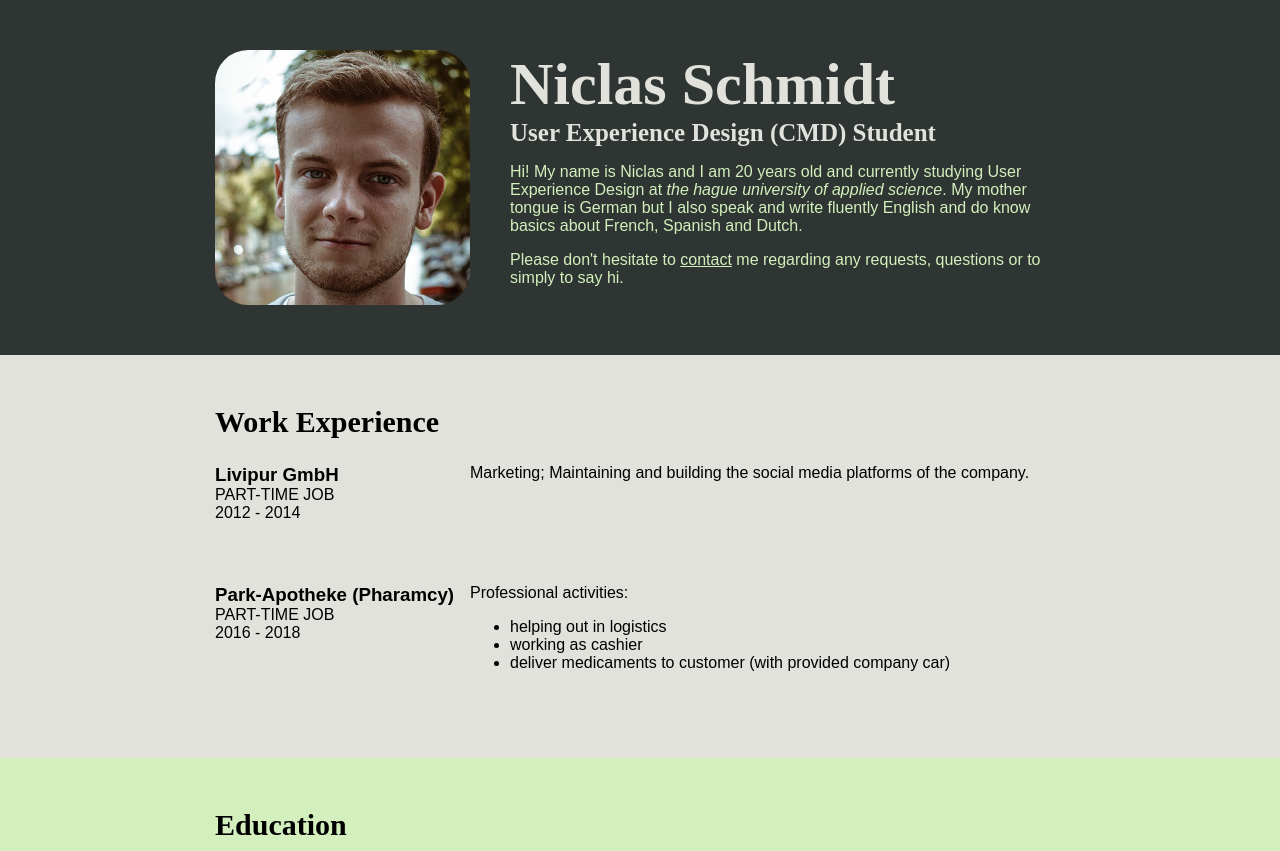
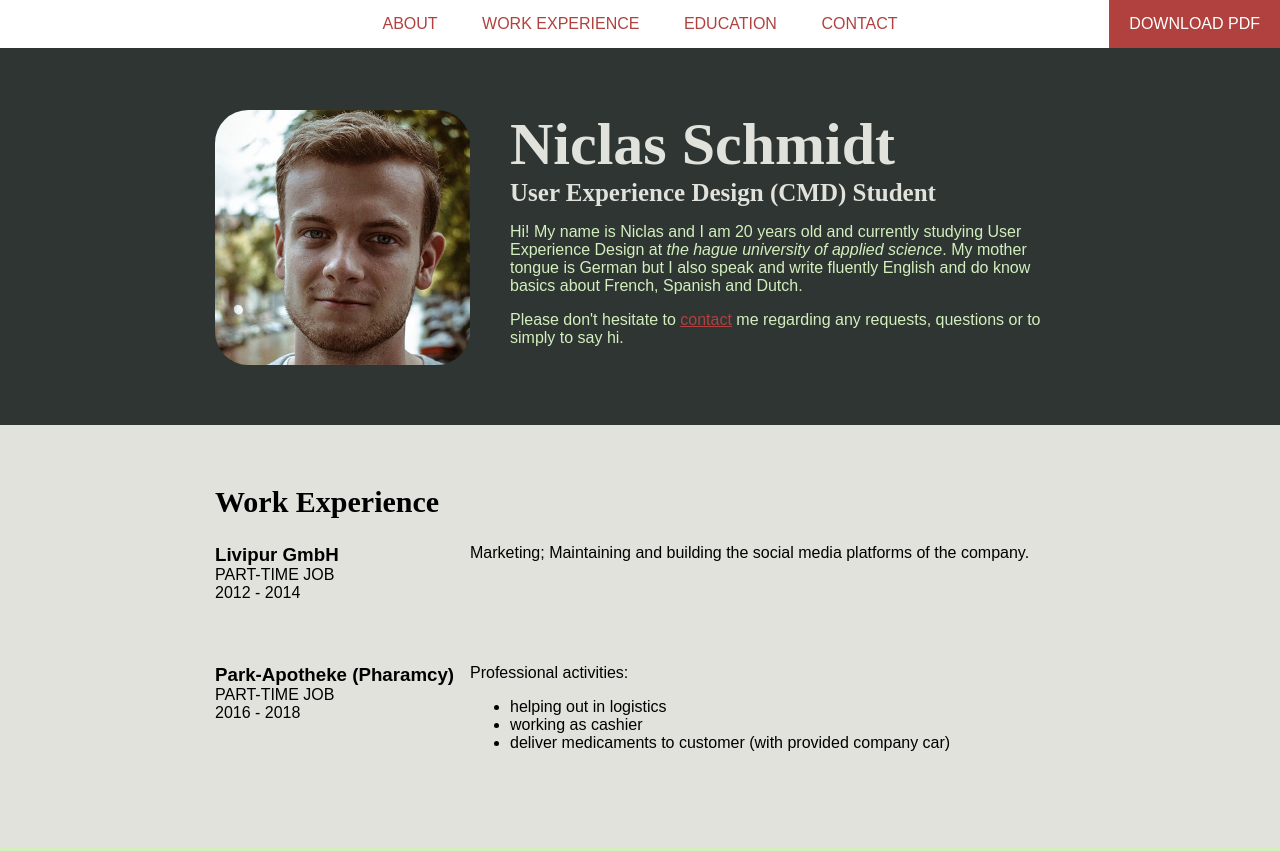
Before and after one commit to UXDSkillslab1718/3-css-essential-training-1-2-resume-files-claptom, a plain HTML site: page index.html in a window 1280 px wide. Shown: the top 851 px of the page. Drawn offline with Linux system fonts and the light colour scheme; a web font is replaced by a local one.

Commit message:
Assignment 2 (CSS E.T. 2)
These are the changes of the second assignment (chapter) of the second coding challenge.

```diff
--- a/css/style.css
+++ b/css/style.css
@@ -1,7 +1,7 @@
 /* color pattern
 -------------------------
-#2E3532 - black
-#8B2635 - red
+#2E3532 - black - red
+#B0413E
 #E0E2DB - white
 #D2D4C8 - white/pastel
 #D3EFBD - tea green
@@ -39,16 +39,16 @@ h2{
   margin-top: 0;
 }
 a{
-  color: #D3EFBD;
+  color: #B0413E;
 }
 a:hover{
   text-decoration: none;
-  color: #8B2635;
+  color: #D2D4C8;
 }
 .content-wrap{
   max-width: 950px;
   margin: 0 auto;
-  padding: 50px;
+  padding: 60px 50px;
   overflow: auto;
 }
 .col-narrow{
@@ -64,6 +64,15 @@ a:hover{
 .uppercase{
   text-transform: uppercase;
 }
+.btn{
+  text-decoration: none;
+
+  background: #B0413E;
+  color: white;
+  /* padding: 10px; */
+  display: inline-block;
+  float: left;
+}
 
 /* Header and Footer
 -------------------------*/
@@ -72,6 +81,10 @@ header, footer{
   color: #E0E2DB;
 }
 /* header */
+header{
+  padding-top: 50px;
+  position: relative;
+}
 header .col-wide{
     padding-left: 40px;
 }
@@ -80,7 +93,11 @@ header .col-narrow{
 }
 .profile-img{
   border-radius: 13%;
-  /* margin-top: 30px; */
+}
+.download{
+  position: absolute;
+  bottom: 0;
+  right: 0px;
 }
 header h1, header h2{
   margin: 0;
@@ -99,7 +116,7 @@ footer {
 .contact-info a{
   padding: 10px;
   display: inline-block;
-  /* text-decoration: none; */
+
 }
 footer .content-wrap{
   padding-bottom: 5px;
@@ -108,6 +125,23 @@ footer .content-wrap{
   margin: 40px auto 0;
   display: inline-block;
 }
+/* Navigation
+-------------------------*/
+nav {
+  text-align: center;
+  background: white;
+  position: fixed;
+  top: 0;
+  width: 100%;
+}
+nav a{
+  display: inline-block;
+  padding: 15px 20px;
+  text-decoration: none;
+  text-transform: uppercase;
+  font-weight: 1000px;
+}
+
 /* Work Experience
 -------------------------*/
 .work{
--- a/index.html
+++ b/index.html
@@ -9,7 +9,14 @@
 </head>
 <body>
     <!-- // Intro -->
-    <header>
+    <header id="about">
+      <nav>
+        <a href="#about">About</a>
+        <a href="#work">Work Experience</a>
+        <a href="#education">Education</a>
+        <a href="#contact">Contact</a>
+        <a href="resume.pdf" class="btn download" download>Download PDF</a>
+      </nav>
       <div class="content-wrap">
         <img class="profile-img col-narrow" src="images/portrait.jpeg" alt="Niclas Schmdit">
         <div class="col-wide">
@@ -26,11 +33,12 @@
           <p>Please don't hesitate to <a href="#contact">contact</a> me regarding any requests, questions or to simply to say hi.</p>
         </div>
       </div>
+
     </header>
 
     <main>
         <!-- // Work Experience -->
-       <section class="work">
+       <section class="work" id="work">
          <div class="content-wrap">
             <h2>Work Experience</h2>
 
@@ -59,7 +67,7 @@
         </section>
 
         <!-- // Education -->
-        <section class="education">
+      <section class="education" id="education">
           <div class="content-wrap">
             <h2>Education</h2>
 
@@ -84,13 +92,13 @@
             <p>The Hague, Netherlands</p>
             <p>User Experience Design (CMD)</p>
 
-            <!-- End of school details. -->
+             <!-- End of school details. -->
           </div>
         </section>
     </main>
 
     <!-- // Footer & contact info -->
-    <footer>
+    <footer id="contact">
       <div class="content-wrap">
         <h2 id="contact">Let's Keep in Touch!</h2>
 
```
